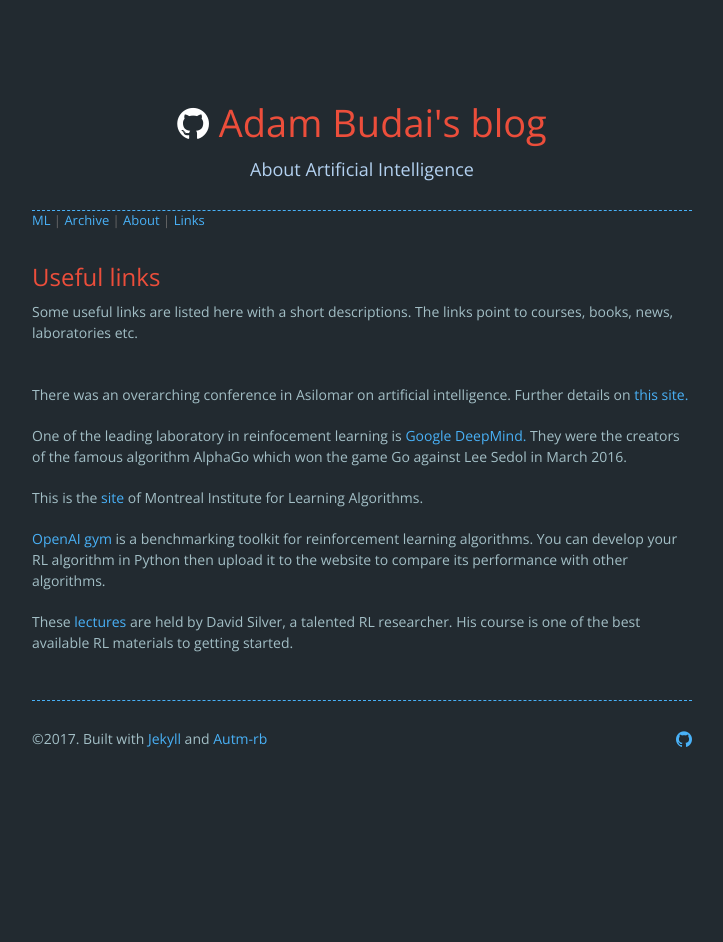
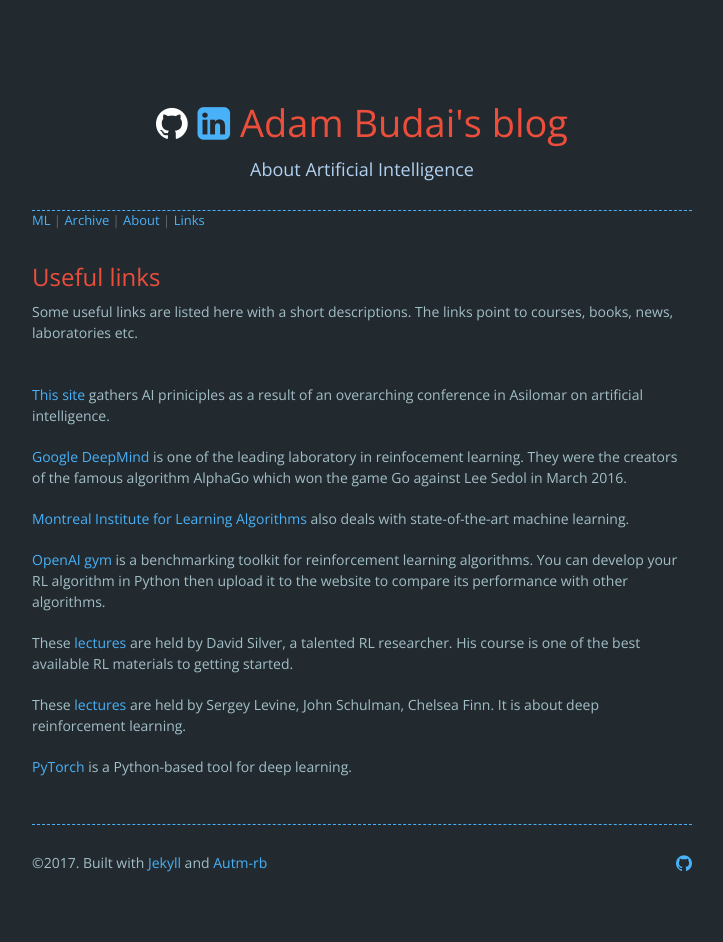
Before and after one commit to adamtiger/ai, a Jekyll site: the page built from links.html, in a window 1280 px wide. Shown: the whole page, without its empty margins (278-1001 px from the left). Built offline with Jekyll 4.4.1, drawn with Linux system fonts in a browser that asks for light colours; nearby versions of some CDN libraries; comment, search, counter and statistics services are not loaded; before the commit the page ends 900 px from its top, so only the background shows below that.

Commit message:
The links, about pages were updated. LinkedIn icon was placed in the title.

```diff
--- a/_config.yml
+++ b/_config.yml
@@ -8,6 +8,7 @@ paginate_path: /ml/page:num #makes pagination working
 #contacts
 git: "https://github.com/adamtiger"  #your github url here.
 twitter: "https://twitter.com/railsr7"  #Add your twitter url here.
+linkedin: "https://hu.linkedin.com/in/adambudai"
 
 #disqus comment
 disqus:
--- a/_includes/title.html
+++ b/_includes/title.html
@@ -2,6 +2,10 @@
   <h1>
     {% unless site.git == "" %}
 		  <a id="git-ic" href="{{site.git}}"><i class="fa fa-github"></i></a>
+    {% endunless %}
+
+	{% unless site.linkedin == "" %}
+		  <a id="linkdin-ic" href="{{site.linkedin}}"><i class="fa fa-linkedin-square"></i></a>
     {% endunless %}
 
     <a id="sitename" href="{{site.baseurl}}">Adam Budai's blog</a>
--- a/index.html
+++ b/index.html
@@ -5,5 +5,4 @@ layout: welcome
 
  <div class="text-center">
   <img class="circular" src="start.png" >
-  <p>find the author on <a href="https://hu.linkedin.com/in/adambudai">linkedin</a></p>
 </div>
--- a/links.html
+++ b/links.html
@@ -10,14 +10,17 @@ layout: default
       <h2>Useful links</h2>
       <p>Some useful links are listed here with a short descriptions. The links point to courses, books, news, laboratories etc.</p>
 	  <br>
-	  <p> There was an overarching conference in Asilomar on artificial intelligence.  Further details on <a href="https://futureoflife.org/ai-principles/">this site.</a> </p>
-	  <p> One of the leading laboratory in reinfocement learning is <a href="https://deepmind.com/">Google DeepMind.</a>
+	  <p> <a href="https://futureoflife.org/ai-principles/">This site</a> gathers AI priniciples as a result of an overarching conference in Asilomar on artificial intelligence. </p>
+	  <p> <a href="https://deepmind.com/">Google DeepMind</a> is one of the leading laboratory in reinfocement learning.
 	  They were the creators of the  famous algorithm AlphaGo which won the game Go against Lee Sedol in March 2016. </p>
-	  <p> This is the <a href="https://mila.umontreal.ca/en/">site</a> of Montreal Institute for Learning Algorithms.</p>
+	  <p> <a href="https://mila.umontreal.ca/en/">Montreal Institute for Learning Algorithms</a> also deals with state-of-the-art machine learning.</p>
 	  <p> <a href="https://gym.openai.com/">OpenAI gym</a> is a benchmarking toolkit for reinforcement learning algorithms. You can develop your RL algorithm
 	  in Python then upload it to the website to compare its performance with other algorithms. </p>
 	   <p> These <a href="https://www.youtube.com/watch?v=2pWv7GOvuf0">lectures</a> are held by David Silver, a talented RL researcher. His course is one of the
 	   best available RL materials to getting started.</p>
+	   <p> These <a href="https://rll.berkeley.edu/deeprlcourse/">lectures</a> are held by Sergey Levine, John Schulman, Chelsea Finn. It is about
+	   deep reinforcement learning. </p>
+	   <p> <a href="https://http://pytorch.org/">PyTorch</a> is a Python-based tool for deep learning.</p>
     </div>
   </div>
 </div>
```
Also changed, not shown: about.html (+4 -3 lines).
